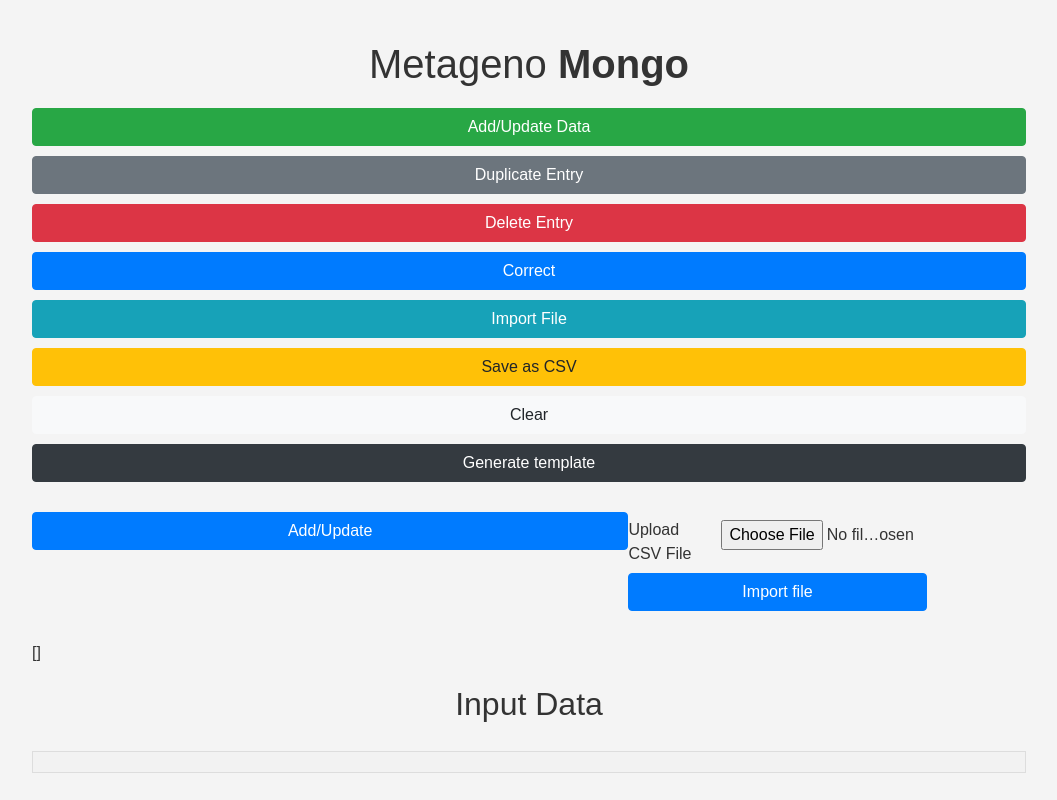
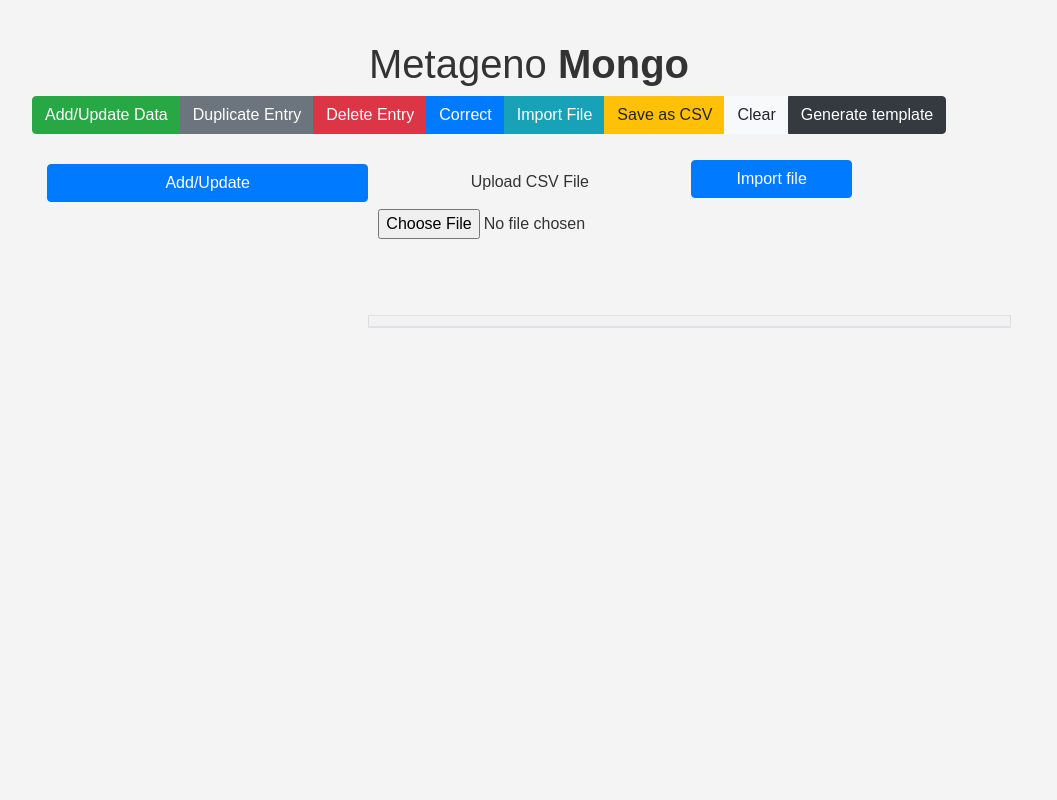
Before and after one commit to DEpt-metagenom/MetagenoMongo, a Flask app: page / in a window 1280 px wide. Shown: the whole page, without its empty margins (111-1168 px from the left). Run offline with Flask 3, Linux system fonts and the light colour scheme; lists and menus that the app fills with data are empty; some libraries are stand-ins or nearby versions.

Commit message:
style: add scrolling and place the import file button side by side

```diff
--- a/flask-version/metagenomongo/app.py
+++ b/flask-version/metagenomongo/app.py
@@ -32,6 +32,9 @@ script_dir = os.path.dirname(os.path.abspath(__file__))
 headers_file = os.path.join(script_dir, '.metagenomongo.csv')
 fields = load.load_headers(headers_file)
 options = load.load_options(headers_file)
+
+def format_results(results):
+    return results
 
 
 if not os.path.exists(UPLOAD_FOLDER):
--- a/flask-version/metagenomongo/static/index.js
+++ b/flask-version/metagenomongo/static/index.js
@@ -1 +1,8 @@
-// alert("hh")
+document.addEventListener("DOMContentLoaded", function() {
+    // Select all <td> elements within the .table-responsive divs
+    document.querySelectorAll('.table-responsive th').forEach(function(th) {
+        if (th.innerHTML == "collected_by" || th.innerHTML == "comment"){
+            th.classList.add('th-width');
+        }
+    });
+});
--- a/flask-version/metagenomongo/static/styles.css
+++ b/flask-version/metagenomongo/static/styles.css
@@ -2,6 +2,7 @@ body {
     font-family: Arial, sans-serif;
     background-color: #f4f4f4;
     color: #333;
+    height: 100;
 }
 
 .container {
@@ -90,10 +91,9 @@ th {
     text-align: right;
     margin-right: 10px;
 }
-.form-group {
+.csv-upload{
     display: flex;
-    align-items: center;
-    margin-bottom: 2px;
+    text-align: center;
 }
 .container {
     margin-top: 20px;
@@ -108,3 +108,17 @@ th {
     display: grid;
     grid-template-columns: 60% 30%;
 }
+.scrollable-section {
+    max-height: 400px;
+    overflow-y: auto;
+}
+.table{
+    max-height: 300px;
+    overflow-y: auto;
+    table-layout: fixed;
+    width: 100%;
+}
+.th-width{
+    /* font: 1em sans-serif; */
+    width: 400px;
+}
--- a/flask-version/metagenomongo/templates/index.html
+++ b/flask-version/metagenomongo/templates/index.html
@@ -9,18 +9,73 @@
 <body>
     <div class="container">
         <h1>Metageno <strong>Mongo</strong></h1>
-        <div class="button-group">
+        <div class="btn-group" role="group" aria-label="Button group">
             <button type="button" class="btn btn-success">Add/Update Data</button>
             <button type="button" class="btn btn-secondary">Duplicate Entry</button>
             <button type="button" class="btn btn-danger">Delete Entry</button>
             <button type="button" class="btn btn-primary">Correct</button>
             <button type="button" class="btn btn-info">Import File</button>
-            <button type="button" class="btn btn-warning" >Save as CSV</button>
+            <button type="button" class="btn btn-warning">Save as CSV</button>
             <button type="button" class="btn btn-light">Clear</button>
             <button type="button" class="btn btn-dark">Generate template</button>
         </div>
+        <div class="container-fluid">
+            <div class="row no-gutters">
+                <div class="col-md-4 left-side">
+                    <!-- Left side content here -->
+                    <form method="post" enctype="multipart/form-data">
+                            <div class="scrollable-section">
+                            {% for field in fields %}
+                                <div class="form-group">
+                                <label class="form-label" for="{{ field }}">{{ field }}:</label>
+                                {% if values["default"] == 0%}
+                                    <input type="text" class="form-control" id="{{ field }}" name="{{ field }}">
+                                {% else %}
+                                    <input type="text" class="form-control" id="{{ field }}" name="{{ field }}" value="{{ values[field]}}">
+                                {% endif %}
+                                </div>
+                            {% endfor %}
+                        </div>
+                                <button type="submit" class="btn btn-primary">Add/Update</button>
+                        </form>
+                </div>
+                <div class="col-md-8 right-side d-flex flex-column">
+                    <div class="top-half">
+                        <!-- Top half content here -->
+                        <form method="post" enctype="multipart/form-data" class="mt-3 csv-upload">
+                            <div class="form-group">
+                                <label for="file">Upload CSV File</label>
+                                <input type="file" class="form-control-file" id="file" name="file">
+                            </div>
+                            <button type="submit" class="btn btn-primary w-25 h-25">Import file</button>
+                        </form>
+                        <div class="table-container">
+                            {% if tables %}
+                            <div class="table table-hover table-sm">
 
-        <div class="forms">
+                                {% for table in tables %}
+                                <div class="table-responsive">
+                                    {{ table|safe }}
+                                </div>
+                                {% endfor %}
+                            </div>
+                            {% endif %}
+                        </div>
+                    </div>
+                    <div class="bottom-half">
+                        <!-- Bottom half content here -->
+
+                        <div class="result">
+                            {% for result in results %}
+                            <p>{{ result }}</p>
+                            {% endfor%}
+                        </div>
+                    </div>
+                </div>
+            </div>
+        </div>
+
+        <!-- <div class="forms">
             <form method="post" enctype="multipart/form-data">
             {% for field in fields %}
                 <div class="form-group">
@@ -63,9 +118,12 @@
                     </div>
                 {% endfor %}
             </div>
-        {% endif %}
+        {% endif %} -->
 
     </div>
     <script src="../static/index.js"></script>
+    <script src="https://code.jquery.com/jquery-3.5.1.slim.min.js"></script>
+    <script src="https://cdn.jsdelivr.net/npm/@popperjs/core@2.5.2/dist/umd/popper.min.js"></script>
+    <script src="https://stackpath.bootstrapcdn.com/bootstrap/4.5.2/js/bootstrap.min.js"></script>
 </body>
 </html>
```
